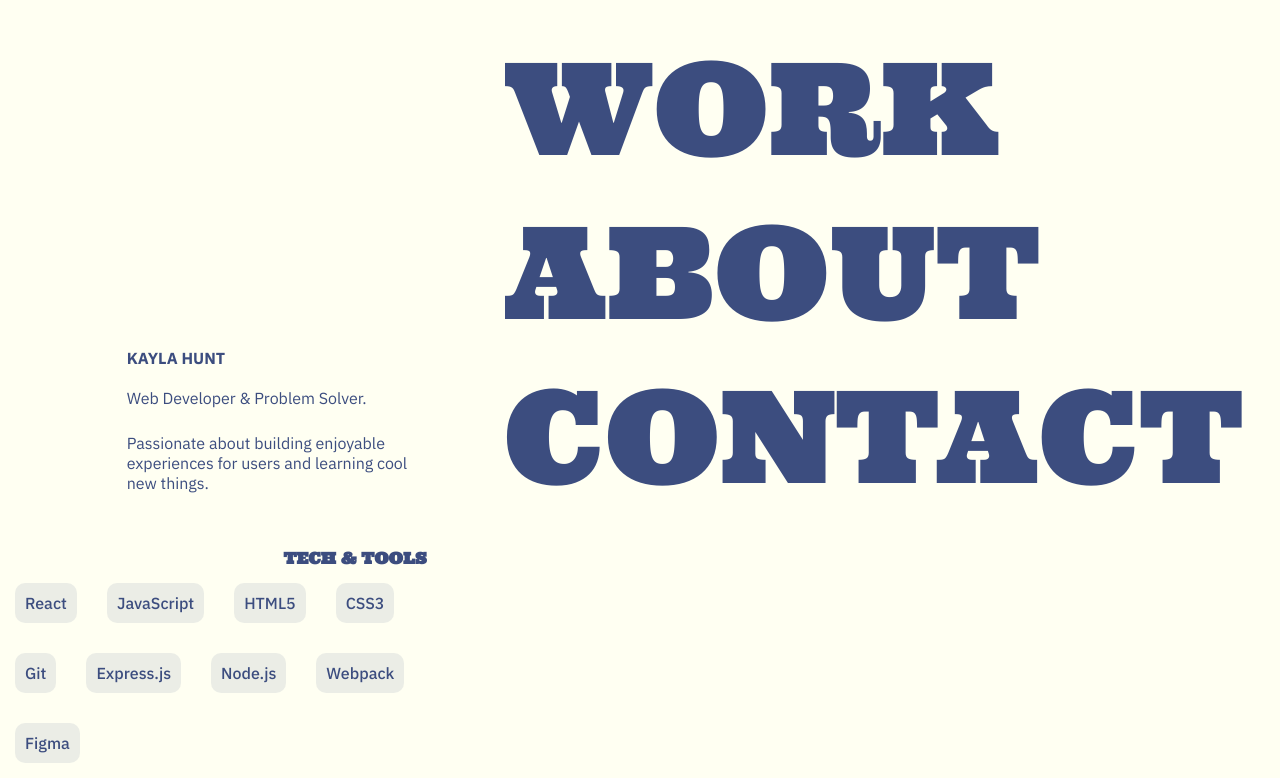
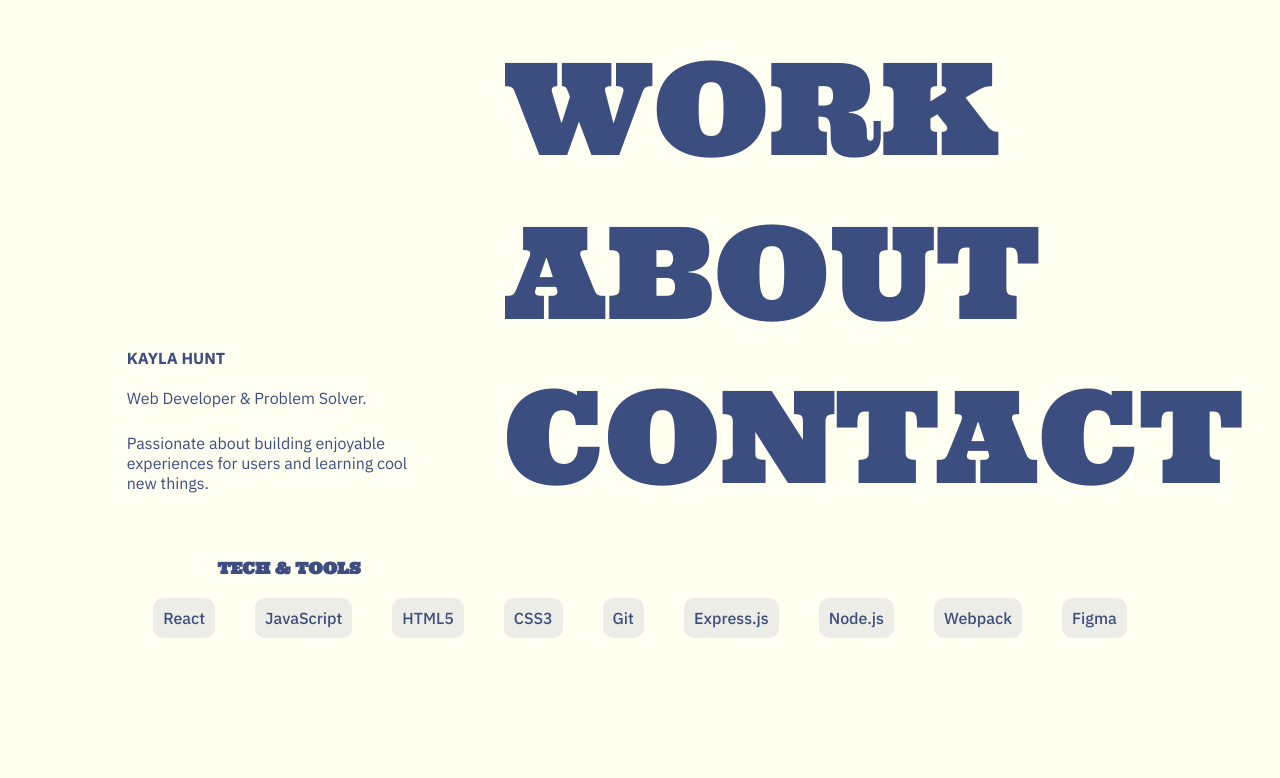
Before and after one commit to huntkay1/portfolio, a React (Vite) app: page / in a window 1280 px wide. Shown: the part 122-900 px from the top of the page. After the commit the page ends 800 px from the top, so only its background shows below. Built offline with nearby package versions, Linux system fonts and the light colour scheme.

Commit message:
Make work page moble repsonsive

```diff
--- a/src/components/Work.jsx
+++ b/src/components/Work.jsx
@@ -40,6 +40,7 @@ function Work() {
             <NavLink to='/'>
                 <button className='home-button'>HOME</button>
             </NavLink>
+            <div className='work'>
                 <div className='work-container'>
                     {workData.map((item, index) =>
                         <div key={index} className='card'>
@@ -77,6 +78,7 @@ function Work() {
                     <h2 className='page-header'>WORK</h2>
                 </div>
             </div>
+        </div>
     )
 }
 
--- a/src/styles/App.css
+++ b/src/styles/App.css
@@ -1,6 +1,6 @@
 .home {
   display: grid;
-  grid-template-rows: 80vh 10vh 10vh;
+  grid-template-rows: 80vh 20vh;
   grid-template-columns: 1fr 2fr;
 }
 
@@ -47,25 +47,24 @@
 
 .home h2 {
   font-size: 16px;
-  display: flex;
-  justify-content: flex-end;
-  align-self: center;
   padding-top: 30px;
-  grid-row: 2 / 3;
-  grid-column: 1 / 2;
+  align-self: flex-start;
+  margin-left: 17vw;
 }
 
-.tech-stack-items {
+.skills {
+  grid-row: 2 / 3;
   grid-column: 1 / -1;
-  grid-row: 3 / -1;
   display: flex;
-  justify-content: center;
+  flex-direction: column;
+  align-items: center;
+  padding-top: 10px;
 }
 
 .tech-stack-items li {
   display: inline-block;
   padding: 10px;
-  margin: 15px;
+  margin: 20px;
   border-radius: 10px;
   background-color: rgba(60, 77, 127, 0.1);
   font-family: var(--MAIN-FONT);
--- a/src/styles/Work.css
+++ b/src/styles/Work.css
@@ -131,3 +131,93 @@
     align-items: center;
     gap: 5px;
 }
+
+
+@media (max-width: 430px) {
+    .work {
+        display: flex;
+        flex-direction: column-reverse;
+    }
+
+    .work-headers {
+        flex-direction: column-reverse;
+    }
+
+    .work-container {
+        flex-direction: column;
+        align-items: center;
+        margin-top: 5vh;
+    }
+
+    .card {
+        width: 90%;
+        flex-direction: column;
+        margin-bottom: 5vh;
+        padding: 0;
+    }
+
+    .hidden-content {
+        opacity: 1;
+    }
+
+    .card-info {
+        margin: 25px;
+    }
+
+    .card h3 {
+        font-size: 5vh;
+    }
+
+    .card-img {
+        opacity: 0;
+    }
+
+    .project-links {
+        margin-top: 5vh;
+        flex-direction: row;
+    }
+}
+
+@media (min-width: 540px) {
+
+    .work {
+        display: flex;
+        flex-direction: column-reverse;
+    }
+
+    .work-container {
+        flex-direction: column;
+        align-items: center;
+    }
+
+    .card {
+        width: 80%;
+        margin-bottom: 5vh;
+    }
+
+    .card h3 {
+        font-size: 3.5vw;
+    }
+
+    .card-info {
+        width: 30vw;
+    }
+
+    .hidden-content {
+        opacity: 1;
+    }
+
+    .project-links {
+        flex-direction: column;
+        align-self: flex-start;
+        margin-top: 3vh;
+    }
+
+    .link {
+        margin-bottom: 30px;
+    }
+
+    .card-img {
+        width: 40vw;
+    }
+}
```
Lines whose indentation alone changed are shown as unchanged.
